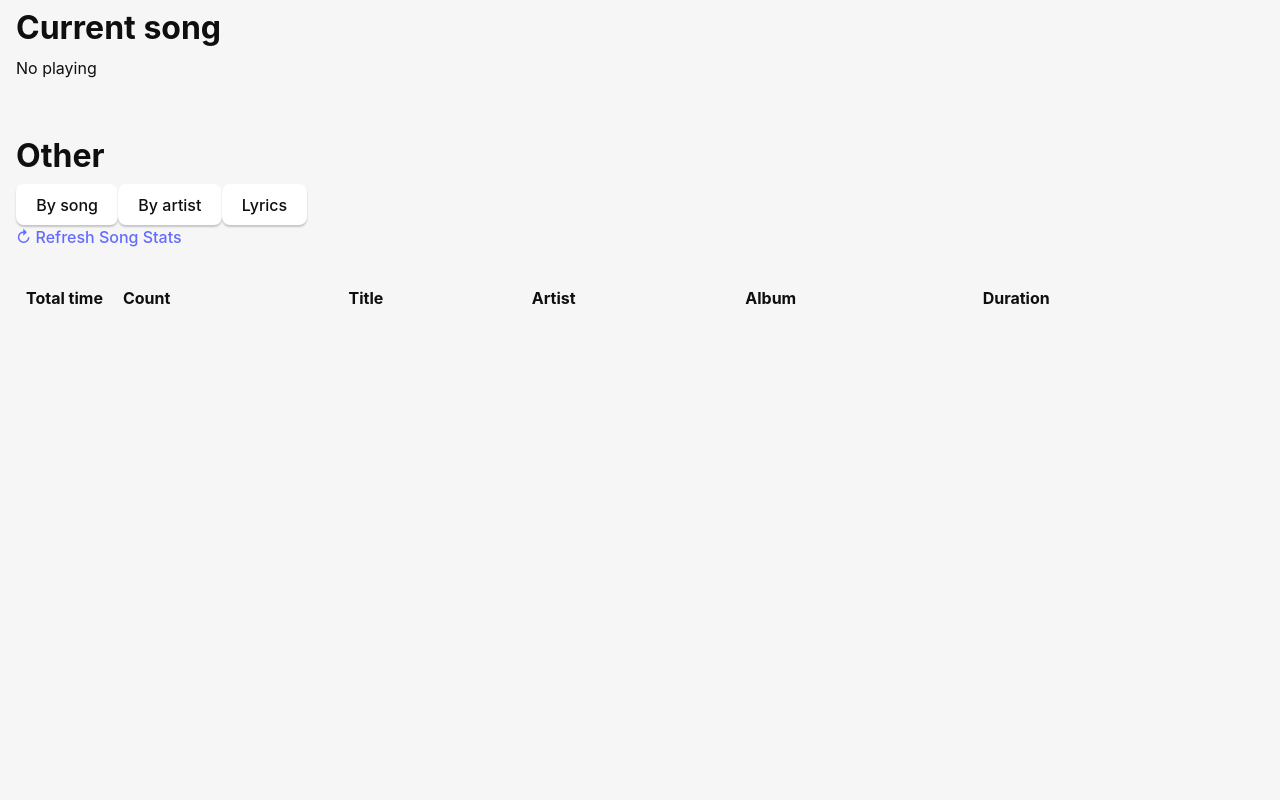
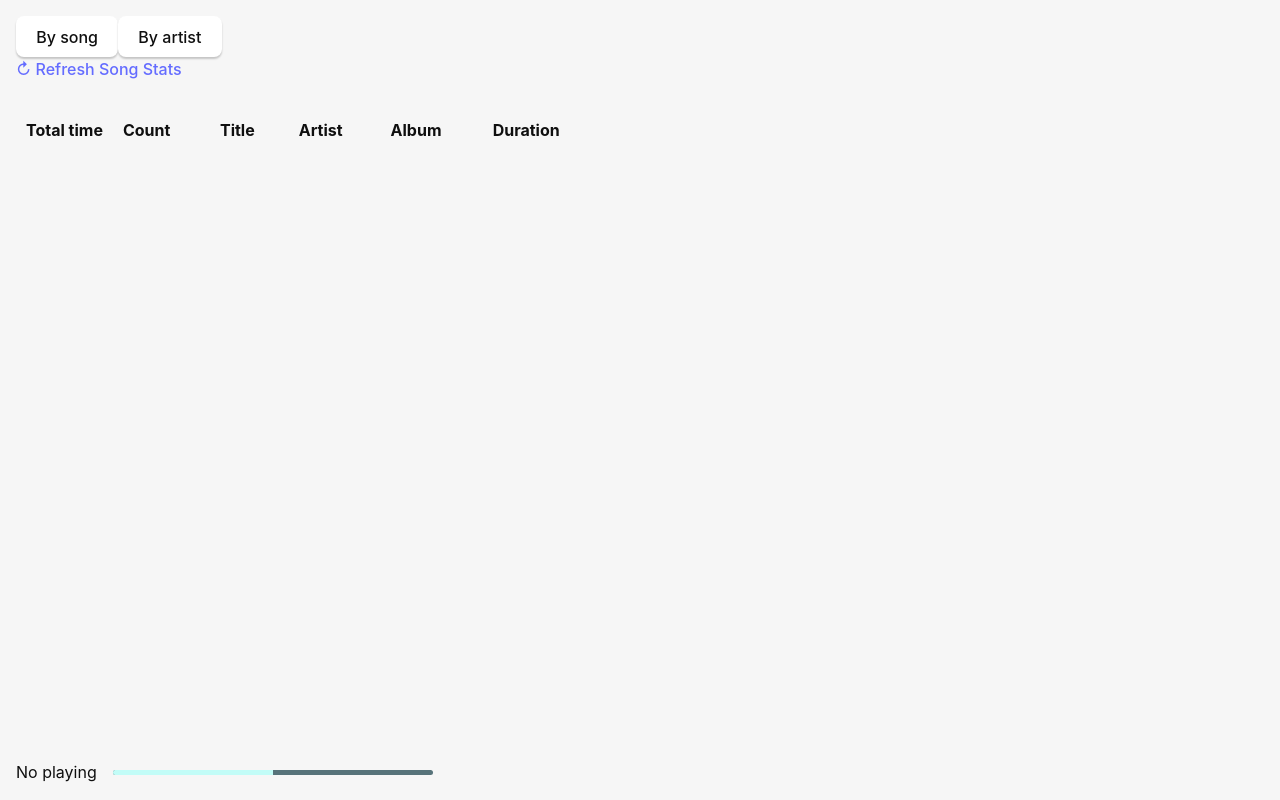
Before and after one commit to vncnz/muninn, a React (Vite) app: page / in a window 1280 px wide. Built offline with nearby package versions, Linux system fonts and the light colour scheme.

Commit message:
just some layout esperiments

```diff
--- a/src/App.css
+++ b/src/App.css
@@ -25,8 +25,11 @@
 
 .container {
   margin: 0;
-  display: flex;
-  flex-direction: column;
+  display: grid;
+  grid-template-areas: 'stats lyrics'
+                       'playing playing';
+  grid-template-columns: 1fr 1fr;
+  grid-template-rows: 1fr max-content;
   gap: 2em;
   height: 100vh;
   width: 100vw;
@@ -41,12 +44,16 @@
   }
 
   & > .playing-info {
-    flex: 0 0 auto;
+    grid-area: playing;
     overflow: auto;
   }
 
-  & > .other {
-    flex: 1 1 auto;
+  .stats-section {
+    grid-area: stats;
+    overflow: auto;
+  }
+  .lyrics-section {
+    grid-area: lyrics;
     overflow: auto;
   }
 }
--- a/src/App.tsx
+++ b/src/App.tsx
@@ -24,9 +24,6 @@ function App() {
       // console.log('mpris', evt)
       // let s = songBuilder(evt)
       // let songkey = stripDuration(evt)
-      if (evt.metadata.key != song.metadata.key) {
-        downloadLyrics(evt.metadata)
-      }
       setSong(evt)
     });
 
@@ -38,12 +35,6 @@ function App() {
     };
   }, []); // empty dependency array -> run once
 
-  const downloadLyrics = (song: SongInfo) => {
-    // TODO: download lyrics
-    console.log(song)
-  }
-
-
   function selectTab(type: string) {
     setGroupType(type)
   }
@@ -53,25 +44,21 @@ function App() {
     currentTab = <StatsSong />
   } else if (groupType == 'artist') {
     currentTab = <StatsArtist />
-  } else if (groupType == 'lyrics') {
-    currentTab = <Lyrics playing={song} />
   }
 
   return (
     <main className="container">
       <div className={"playing-info"}>
-        <h1>Current song</h1>
         <Playing playing={song} />
       </div>
 
-      <div className="other">
-        <h1>Other</h1>
-        <div className="buttons">
-          <button onClick={() => { selectTab('song') }}>By song</button>
-          <button onClick={() => { selectTab('artist') }}>By artist</button>
-          <button onClick={() => { selectTab('lyrics') }}>Lyrics</button>
-        </div>
+      <div className="stats-section">
+        <button onClick={() => { selectTab('song') }}>By song</button>
+        <button onClick={() => { selectTab('artist') }}>By artist</button>
         {currentTab}
+      </div>
+      <div className="lyrics-section">
+        <Lyrics playing={song} />
       </div>
     </main>
   );
--- a/src/Lyrics/Lyrics.tsx
+++ b/src/Lyrics/Lyrics.tsx
@@ -11,10 +11,12 @@ type LyricsResponse = {
     instrumental: boolean,
     name: string,
     // plainLyrics: "Lo sai che ti amo↵Ma a volte è difficile sai?↵Io mi perdo, mi strappo↵E arriviamo sempre allo stesso punto↵Sono le nove e fuori piove↵I…"
-    plainLyrics: LyricsRow[],
+    // plainLyrics: LyricsRow[],
     // syncedLyrics: "[00:05.76] Lo sai che ti amo↵[00:07.87] Ma a volte è difficile sai?↵[00:12.67] Io mi perdo, mi strappo↵[00:16.93] E arriviamo sempre all…"
-    syncedLyrics: LyricsRow[],
-    trackName: string
+    lyrics: LyricsRow[],
+    lyricsIsTimed: boolean,
+    trackName: string,
+    errorMessage: string|null
 }
 
 type LyricsRow = {
@@ -23,11 +25,29 @@ type LyricsRow = {
 }
 
 export function Lyrics({ playing }: { playing: SongPlaying }) {
-    const [lyrics, setLyrics] = useState([] as LyricsRow[])
+    const [lyricsData, setLyricsData] = useState(null as LyricsResponse | null)
     const [loading, setLoading] = useState(false)
     const [lastLoaded, setLastLoaded] = useState<String|null>(null)
+    const [lastSelectedRowIdx, setLastSelectedRowIdx] = useState(-1)
 
     useEffect(() => {
+
+        if (lyricsData && lyricsData.lyrics.length > 0 && lyricsData.lyricsIsTimed) {
+            let selectedRowIdx = lyricsData.lyrics.findIndex(line => line.time > playing.position);
+            if (selectedRowIdx !== lastSelectedRowIdx) {
+                setLastSelectedRowIdx(selectedRowIdx);
+                let lineEl = document.querySelector(`.line-${selectedRowIdx}`);
+                if (lineEl) {
+                    lineEl.scrollIntoView({ behavior: 'smooth', block: 'center' });
+                    console.log('Scrolled to line idx', selectedRowIdx)
+                } else {
+                    console.log('No lineEl found for idx', selectedRowIdx)
+                }
+            }
+        } else {
+            console.log('No lyrics or not timed')
+        }
+
         let cancelled = false;
 
         async function load() {
@@ -35,7 +55,7 @@ export function Lyrics({ playing }: { playing: SongPlaying }) {
             setLastLoaded(playing.metadata.title)
             fetchLyrics(playing).then(data => {
                 if (!data) setLastLoaded(null)
-                /* if (!cancelled) */ setLyrics(data?.syncedLyrics || []);
+                /* if (!cancelled) */ setLyricsData(data);
                 console.log('Fetched lyrics', data)
                 setLoading(false)
             }).catch(err => {
@@ -59,7 +79,7 @@ export function Lyrics({ playing }: { playing: SongPlaying }) {
             const data = await response.json();
             console.log('resp', data)
             let lyricsRows = [] as LyricsRow[];
-            let lyricsRowsPlain = [] as LyricsRow[];
+            let isPlain: boolean = false
             if (data.syncedLyrics) {
                 let lines = data.syncedLyrics.split("\n");
                 console.log('lines.length', lines.length)
@@ -73,26 +93,44 @@ export function Lyrics({ playing }: { playing: SongPlaying }) {
                         lyricsRows.push({ time: time, text: text });
                     }
                 }
-            }
-            if (data.plainLyrics) {
+            } else if (data.plainLyrics) {
+                isPlain = true
                 let lines = data.plainLyrics.split("\n");
                 for (let line of lines) {
-                    lyricsRowsPlain.push({ time: 0, text: line.trim() });
+                    lyricsRows.push({ time: 0, text: line.trim() });
                 }
             }
-            return {...data, syncedLyrics: lyricsRows, plainLyrics: lyricsRowsPlain} as LyricsResponse
+            return {...data, lyrics: lyricsRows, lyricsIsTimed: !isPlain} as LyricsResponse
             // return data as LyricsRow[];
+        } else {
+            const data = await response.json();
+            if (data.message) {
+                return { errorMessage: data.message, lyrics: [], lyricsIsTimed: false } as unknown as LyricsResponse
+            }
         }
         return null
         // return [] as LyricsRow[];
     }
 
-    let lyricsEls = loading ? <div>Loading...</div> : lyrics.map((line, idx) => {
-        return <div key={idx} className={classes.lyricsLine + ' ' + (line.time <= playing.position ? classes.lyricsLineActive : '')}>
-            [{timeToHuman(line.time)}] {line.text}
-        </div>
-    });
-    if (!loading && lyrics.length == 0) {
+    let lyricsEls = null
+    if (loading) {
+        lyricsEls = <div>Loading...</div>
+    } else if (lyricsData?.errorMessage) {
+        lyricsEls = <div>Error: {lyricsData.errorMessage}</div>
+    } else if (lyricsData?.lyricsIsTimed) {
+        lyricsEls = lyricsData?.lyrics.map((line, idx) => {
+            return <div key={idx} className={classes.lyricsLine + ' ' + (line.time <= playing.position ? classes.lyricsLineActive : '') + ` line-${idx}`}>
+                [{timeToHuman(line.time)}] {line.text}
+            </div>
+        })
+    } else {
+        lyricsEls = lyricsData?.lyrics.map((line, idx) => {
+            return <div key={idx} className={classes.lyricsLine}>
+                {line.text}
+            </div>
+        })
+    }
+    if (!loading && lyricsData?.lyrics.length == 0) {
         lyricsEls = <div>No lyrics found.</div>
     }
 
--- a/src/Playing/Playing.module.scss
+++ b/src/Playing/Playing.module.scss
@@ -1,2 +1,29 @@
 
-.playing {}
+// let colors = ['#57737a', '#85bdbf', '#c2fcf7', '#d9fdff', '#e9feff']
+
+.playing {
+    display: flex;
+    flex-direction: row;
+    align-items: center;
+    gap: 1em;
+}
+
+.progressBar {
+    width: 20rem;
+    height: 5px;
+    background-color: #57737a;
+    border-radius: 5px;
+    overflow: hidden;
+
+    & > div {
+        height: 100%;
+        width: 50%;
+        background-color: #c2fcf7;
+    }
+}
+
+.progressContainer {
+    display: flex;
+    flex-direction: column;
+    align-items: center;
+}
--- a/src/Playing/Playing.tsx
+++ b/src/Playing/Playing.tsx
@@ -6,19 +6,27 @@ import classes from "./Playing.module.scss";
 
 export function Playing({ playing }: {playing: SongPlaying}) {
     let artist = artistsToString(playing.metadata.artists)
+    let progressRatio = playing.position/playing.metadata.length
     let songEl = playing.metadata.title ?
         <div>
-        <div>Title: {playing.metadata.title}</div>
-        <div>Artist: {artist}</div>
-        <div>Album: {playing.metadata.album}</div>
-        { playing.metadata.length > 0 && <div>Time: {timeToHuman(playing.position)} / {timeToHuman(playing.metadata.length)} ({toPercent(playing.position/playing.metadata.length)})</div> }
+            <div>Title: {playing.metadata.title}</div>
+            <div>Artist: {artist}</div>
+            <div>Album: {playing.metadata.album}</div>
         </div>
         :
         <div>No playing</div>
 
+        let progress = <div className={classes.progressBar}>
+            <div style={{ width: `${progressRatio*100}%` }}></div>
+        </div>
+
     return (
         <div className={classes.playing}>
             {songEl}
+            <div className={classes.progressContainer}>
+                {progress}
+                { playing.metadata.length > 0 && <div>Time: {timeToHuman(playing.position)} / {timeToHuman(playing.metadata.length)} ({toPercent(progressRatio)})</div> }
+            </div>
         </div>
     )
 }
```
